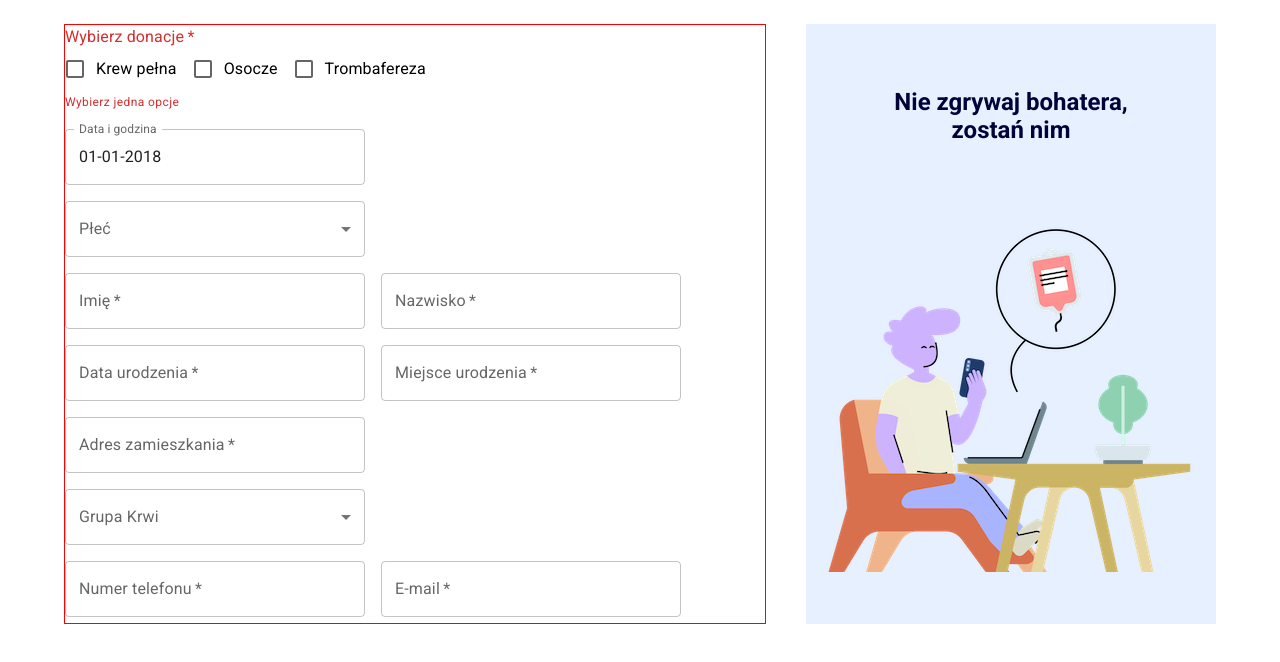
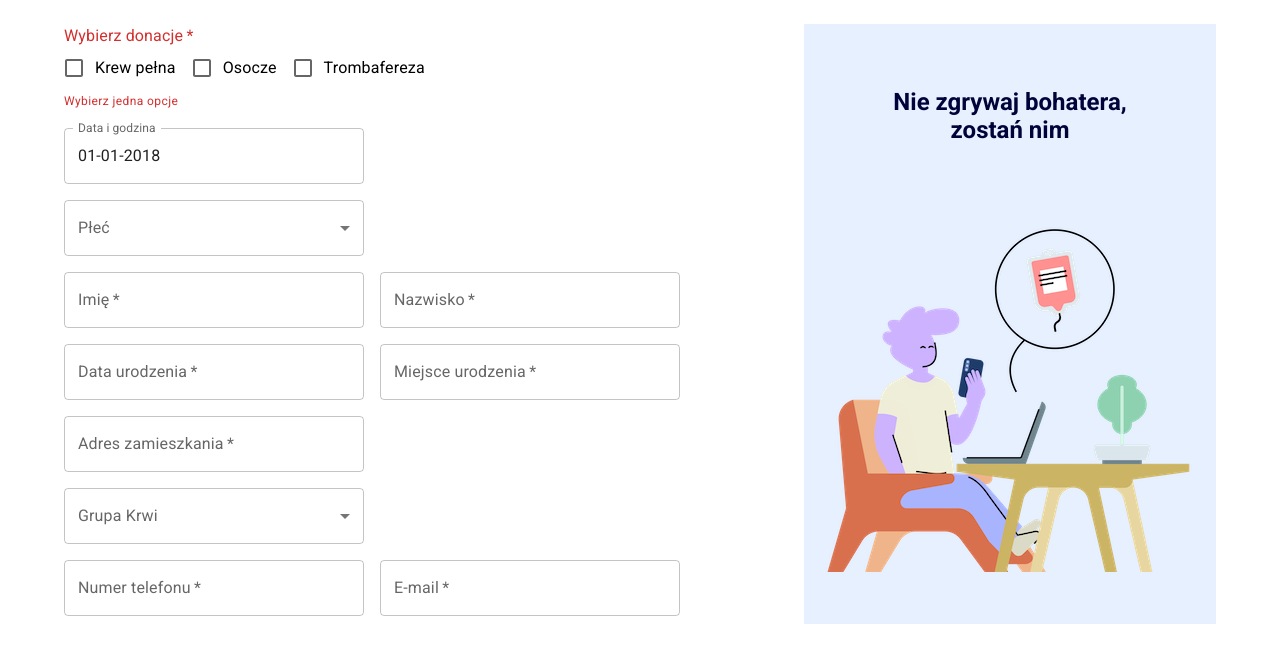
Before and after one commit to kinga-kus/Blood-Donation, a React (Create React App) app: page /rejestracja in a window 1280 px wide. Shown: the top 662 px of the page. Built offline with nearby package versions, Linux system fonts and the light colour scheme.

Commit message:
chore: Deleted border in Stack component

```diff
--- a/src/components/Registeration/RegisterSteps.tsx
+++ b/src/components/Registeration/RegisterSteps.tsx
@@ -98,10 +98,7 @@ const RegisterSteps = () => {
     <Box sx={{ minHeight: '80vh' }}>
       <Container>
         <CustomBox>
-          <Stack
-            gap={2}
-            sx={{ display: 'flex', border: '1px solid red', width: 700 }}
-          >
+          <Stack gap={2} sx={{ display: 'flex', width: 700 }}>
             <Grid>
               <FormControl
                 required
```
